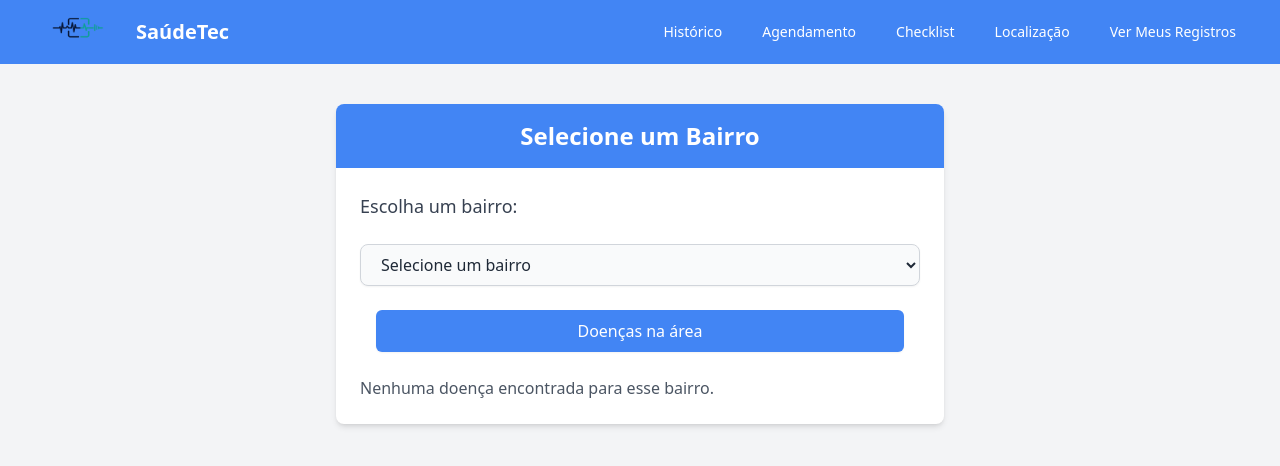
After one commit to gabsvelozo/Projeto-FDS, a Django app: page /localizar_doencas/ in a window 1280 px wide. The commit adds this page. Shown: the top 466 px of the page. Run offline with Django 5.2, Linux system fonts and the light colour scheme; data comes from the database, SQL or seed files in the repository; both versions use the stored data as it was after the commit; parts of the project's set-up code (start-up, migrations or seed data) failed here and were passed over; some libraries are stand-ins or nearby versions.

Commit message:
história de localizar doenças

```diff
--- a/saude/admin.py
+++ b/saude/admin.py
@@ -1,5 +1,5 @@
 from django.contrib import admin # type: ignore
-from .models import Especialidade, Local, Consulta, SintomasUsuario, Bairros, Locais, Info_local, PostosBairro, Endereco, Horario
+from .models import Especialidade, Local, Consulta, SintomasUsuario, Bairros, Locais, Info_local, PostosBairro, Endereco, Horario, Locais_doencas, DoencasBairro
 
 admin.site.register(Especialidade)
 admin.site.register(Local)
@@ -11,3 +11,5 @@ admin.site.register(Info_local)
 admin.site.register(PostosBairro)
 admin.site.register(Endereco)
 admin.site.register(Horario)
+admin.site.register(Locais_doencas)
+admin.site.register(DoencasBairro)
--- a/saude/models.py
+++ b/saude/models.py
@@ -106,3 +106,19 @@ class Horario(models.Model):
 
     def __str__(self):
         return self.nome
+
+
+class DoencasBairro(models.Model):
+    nome = models.CharField(max_length=100)
+
+    def __str__(self):
+        return self.nome
+
+# Locais específicos dos postos de saúde dentro de um bairro
+class Locais_doencas(models.Model):
+    nome = models.CharField(max_length=100)
+    #doenca_locais = models.CharField(max_length=255, default='Não informado')  # Agora é 'doenca_locais'
+    doenca_bairro = models.ForeignKey(DoencasBairro, on_delete=models.CASCADE, default="valor_padrao")
+
+    def __str__(self):
+        return self.nome
--- /dev/null
+++ b/saude/templates/localizar_doencas.html
@@ -0,0 +1,69 @@
+<!DOCTYPE html>
+<html lang="pt-BR">
+<head>
+    <meta charset="UTF-8">
+    <meta name="viewport" content="width=device-width, initial-scale=1.0">
+    <meta http-equiv="X-UA-Compatible" content="IE=edge">
+    <title>SaúdeTec - Localização doenças</title>
+    <script src="https://cdn.tailwindcss.com"></script>
+    {% load static %}
+</head>
+
+<body class="bg-gray-100 text-gray-800">
+    {% include 'navbar.html' %}
+
+    <div class="max-w-2xl mx-auto py-10 px-4 sm:px-6 lg:px-8">
+        <div class="bg-white shadow-md rounded-lg overflow-hidden">
+            <div class="bg-[#4285F4] text-white py-4 px-6">
+                <h1 class="text-2xl font-bold text-center">Selecione um Bairro</h1>
+            </div>
+            <div class="p-6">
+                <form method="GET" class="space-y-6">
+                    <label for="bairro-select" class="block text-lg font-medium text-gray-700">Escolha um bairro:</label>
+                    <select name="bairro" id="bairro-select" class="mt-1 block w-full px-4 py-2 border border-gray-300 rounded-lg shadow-sm focus:ring-[#4285F4] focus:border-[#4285F4] text-base bg-gray-50">
+                        <option value="">Selecione um bairro</option>
+                        {% for bairro in bairro_doenca %}
+                            <option value="{{ bairro.id }}" {% if bairro.id == doenca_bairro_id %}selected{% endif %}>
+                                {{ bairro.nome }}
+                            </option>
+                        {% endfor %}
+                    </select>
+
+                    <div class="px-4">
+                        <button type="submit" class="w-full flex justify-center py-2 px-2 border border-transparent rounded-md shadow-sm text-md font-medium text-white bg-[#4285F4] hover:bg-blue-600 focus:outline-none focus:ring-2 focus:ring-offset-2 focus:ring-[#4285F4] transform hover:scale-110 transition duration-400 ease-in-out" aria-label="doenças na area">
+                            Doenças na área
+                        </button>
+                    </div>
+                </form>
+
+                <div id="informacoes" class="mt-6">
+                    {% if doenca %}
+                    <h2 class="text-2xl font-bold mb-4">Locais disponíveis:</h2>
+                    {% for local in doenca %}
+                        <div class="tela mb-4 p-4 border rounded-lg shadow">
+                            <h3 class="text-xl font-semibold">{{ local.nome }}</h3>
+
+                        </div>
+                    {% endfor %}
+                    {% else %}
+                    <p class="text-gray-600">Nenhuma doença encontrada para esse bairro.</p>
+                    {% endif %}
+                </div>
+            </div>
+        </div>
+    </div>
+
+    <script>
+        const mobileMenuButton = document.querySelector('[aria-controls="mobile-menu"]');
+        const mobileMenu = document.getElementById('mobile-menu');
+
+        if (mobileMenuButton && mobileMenu) {
+            mobileMenuButton.addEventListener('click', () => {
+                const expanded = mobileMenuButton.getAttribute('aria-expanded') === 'true';
+                mobileMenuButton.setAttribute('aria-expanded', String(!expanded));
+                mobileMenu.classList.toggle('hidden');
+            });
+        }
+    </script>
+</body>
+</html>
--- a/saude/templates/menu.html
+++ b/saude/templates/menu.html
@@ -72,6 +72,9 @@
             <li class="mb-4">
                 <a href="{% url 'saude:vacinas' %}" class="block bg-blue-500 text-white py-2 px-4 rounded-lg hover:bg-blue-600 text-center transform hover:scale-110 transition duration-400 ease-in-out">Localização de Centros de Vacinação</a>
             </li>
+            <li class="mb-4">
+                <a href="{% url 'saude:localizar_doencas' %}" class="block bg-blue-500 text-white py-2 px-4 rounded-lg hover:bg-blue-600 text-center transform hover:scale-110 transition duration-400 ease-in-out">Localização de doenças por bairros</a>
+            </li>
         </ul>
     </div>
 </body>
--- a/saude/urls.py
+++ b/saude/urls.py
@@ -1,5 +1,5 @@
 from django.urls import path # type: ignore
-from saude.views import AgendamentoView, ConsultasView, LocalView, Locais_PostoView
+from saude.views import AgendamentoView, ConsultasView, LocalView, Locais_PostoView, DoencaView
 from . import views
 
 app_name = 'saude'
@@ -18,5 +18,6 @@ urlpatterns = [
     path('consultas/delete/<int:id>/', views.delete_consulta_view, name='delete_consulta'),
     path('localizacao/', LocalView.as_view(), name='localizacao'),
     path('vacinas/', Locais_PostoView.as_view(), name='vacinas'),
+    path('localizar_doencas/', DoencaView.as_view(), name='localizar_doencas'),
 
 ]
--- a/saude/views.py
+++ b/saude/views.py
@@ -3,10 +3,9 @@ from django.views import View # type: ignore
 from .models import HistoricoMedico, SintomasUsuario
 from django.contrib.auth import authenticate, login as lg, login # type: ignore
 from django.contrib.auth.models import User # type: ignore
-from saude.models import Especialidade, Local, Consulta, Bairros, Locais, PostosBairro, Endereco
+from saude.models import Especialidade, Local, Consulta, Bairros, Locais, PostosBairro, Endereco, DoencasBairro, Locais_doencas
 from django.contrib import messages # type: ignore
 from django.contrib.auth.decorators import login_required # type: ignore
-
 
 # Gerencia o histórico médico do usuário
 class HistoricoOnline(View):
@@ -258,3 +257,31 @@ class Locais_PostoView(View):
         endereco = Endereco.objects.get(id=posto_id)
 
         return redirect('saude:menu')
+
+class DoencaView(View):
+    def get(self, request):
+        # Obter todos os bairros
+        bairro_doenca = DoencasBairro.objects.all()
+
+        # Buscar o bairro selecionado
+        doenca_bairro_id = request.GET.get('bairro')
+        doenca = None
+
+        if doenca_bairro_id:
+            # Filtrar locais de doenças para o bairro selecionado
+            doenca = Locais_doencas.objects.filter(doenca_bairro_id=doenca_bairro_id)
+
+        context = {
+            'bairro_doenca': bairro_doenca,
+            'doenca': doenca,
+            'doenca_bairro_id': doenca_bairro_id,
+        }
+
+        return render(request, 'localizar_doencas.html', context)
+
+    def post(self, request):
+        doenca_bairro_id = request.POST.get('bairro')
+        doenca_id = request.POST.get('doenca')
+
+        # Redirecionar para algum lugar após a escolha de uma doença
+        return redirect('saude:menu')
```
Also changed, not shown: db.sqlite3, saude/migrations/0003_doencasbairro_locais_doencas.py (added), saude/migrations/0004_rename_deonca_bairro_locais_doencas_doenca_bairro.py (added), saude/migrations/0005_locais_doencas_doenca_locais.py (added), saude/migrations/0006_remove_locais_doencas_doenca_locais.py (added).
